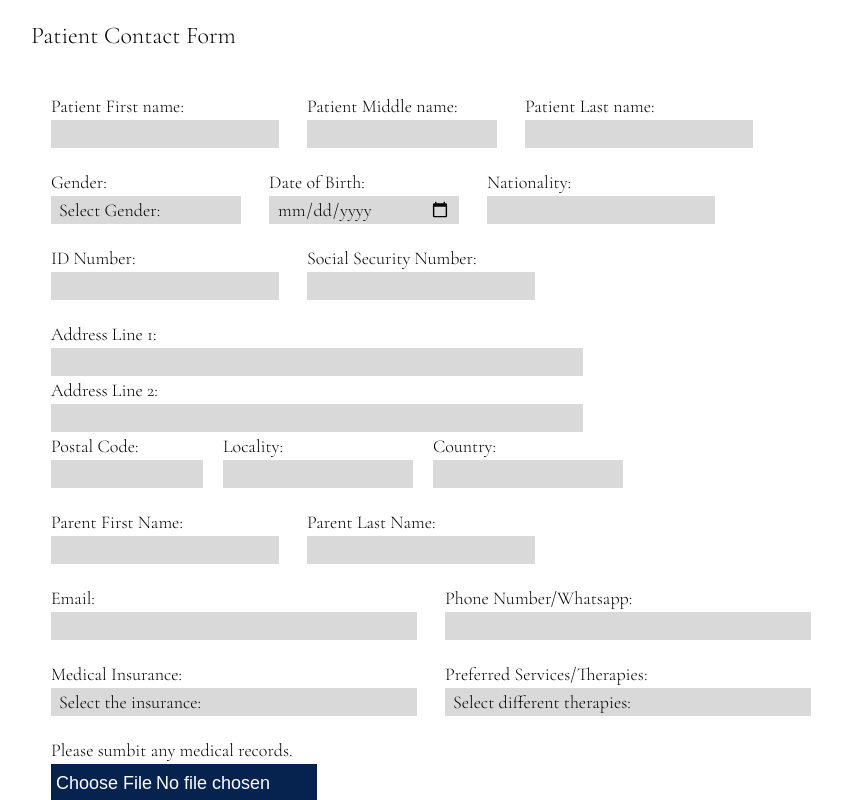
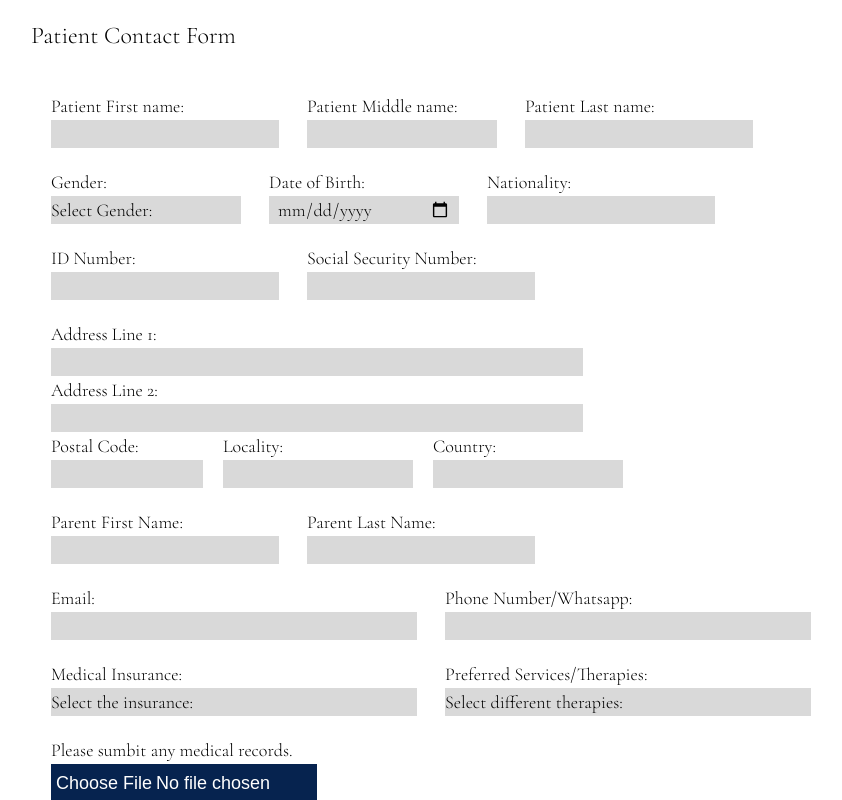
Before and after one commit to UTDallasEPICS/manos-unidas-for-autismo, a Nuxt app: page /ContactForm in a window 1280 px wide. Shown: the top 800 px of the page, without its empty margins (209-1051 px from the left). Built offline with nearby package versions, Linux system fonts and the light colour scheme; a web font is replaced by a local one.

Commit message:
commented out padding in main.css for Listbox

```diff
--- a/assets/css/main.css
+++ b/assets/css/main.css
@@ -207,7 +207,7 @@ input.contactInput {
 	width: 100%;
 	cursor: pointer;
 	align-content: flex-start;
-	padding: 0px 8px 0px 8px;
+	/* padding: 0px 8px 0px 8px; */
 }
 
 .contactFormListboxOptions {
@@ -215,7 +215,7 @@ input.contactInput {
 	width: 100%;
 	flex-direction: column;
 	background-color: var(--color-gray-100);
-	padding: 0px 8px 0px 8px;
+	/* padding: 0px 8px 0px 8px; */
 }
 
 .contactFormListboxOption {
```
